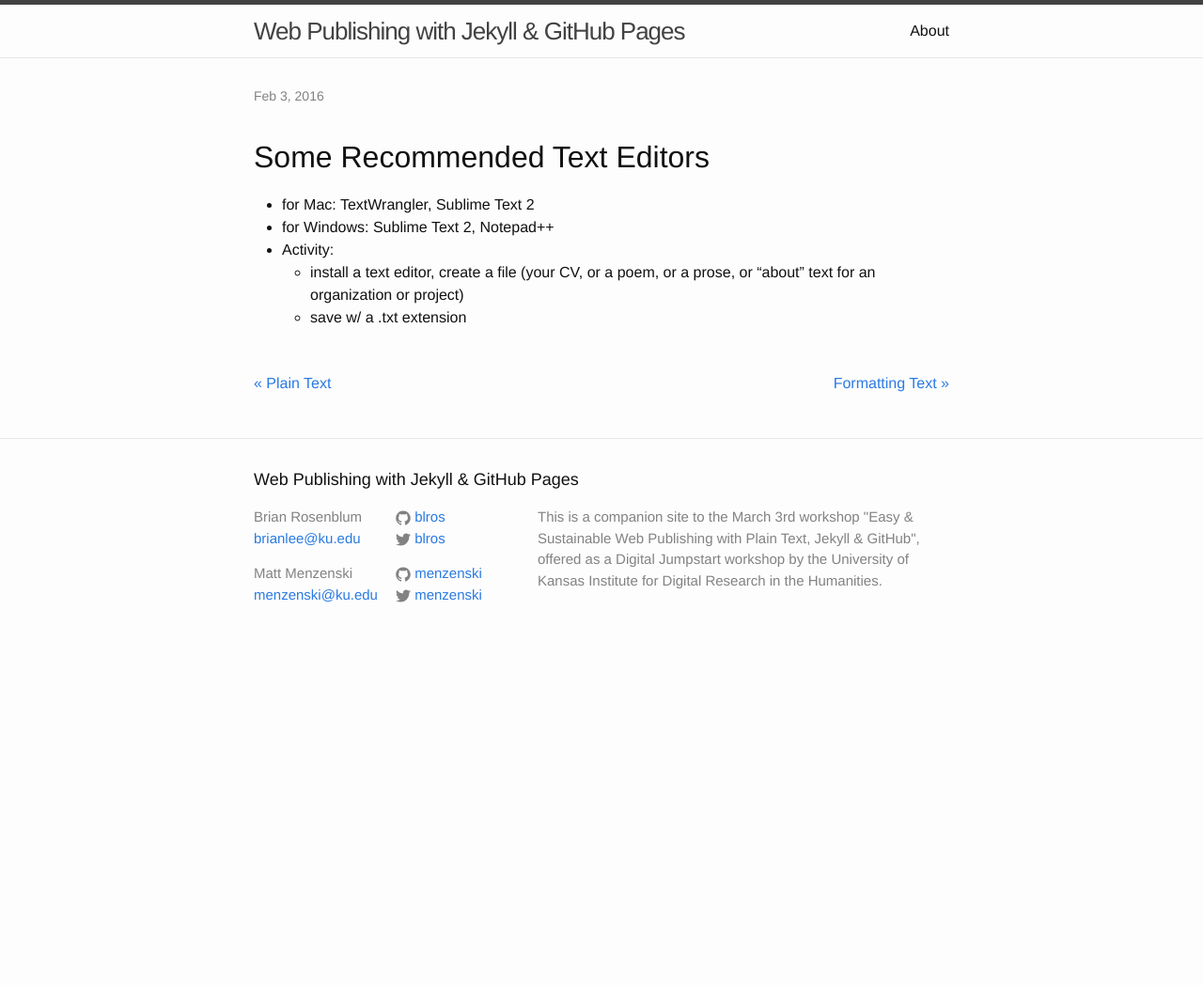
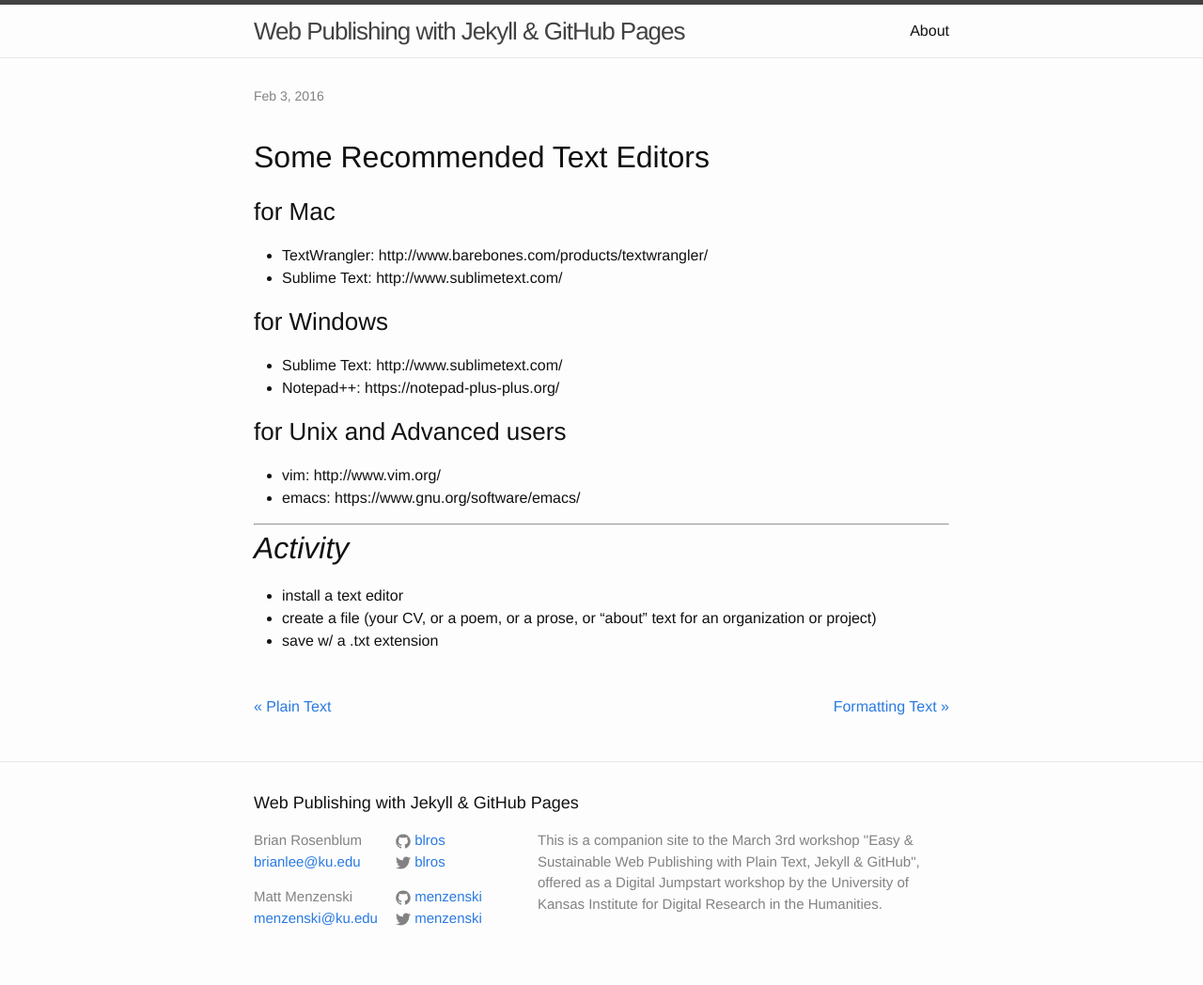
Before and after one commit to menzenski/idrh-static-site-workshop, a Jekyll site: the page built from _posts/2016-02-03-text-editors.md, in a window 1280 px wide. Shown: the whole page at 94% size. Built offline with Jekyll 4.4.1, drawn with Linux system fonts in a browser that asks for light colours; before the commit the page ends 900 px from its top, so only the background shows below that.

Commit message:
Updated 2016-02-03-text-editors.md

```diff
--- a/_posts/2016-02-03-text-editors.md
+++ b/_posts/2016-02-03-text-editors.md
@@ -6,10 +6,23 @@ categories: jekyll
 published: true
 ---
 
+
 ## Some Recommended Text Editors
 
-* for Mac: TextWrangler, Sublime Text 2
-* for Windows: Sublime Text 2, Notepad++
-* Activity:
-	- install a text editor, create a file (your CV, or a poem, or a prose, or "about" text for an organization or project)
-	- save w/ a .txt extension
+### for Mac
+* TextWrangler: http://www.barebones.com/products/textwrangler/
+* Sublime Text: http://www.sublimetext.com/
+
+### for Windows
+* Sublime Text: http://www.sublimetext.com/
+* Notepad++: https://notepad-plus-plus.org/
+
+### for Unix and Advanced users
+* vim: http://www.vim.org/
+* emacs: https://www.gnu.org/software/emacs/
+
+***
+## _Activity_
+- install a text editor
+- create a file (your CV, or a poem, or a prose, or "about" text for an organization or project)
+- save w/ a .txt extension
```
